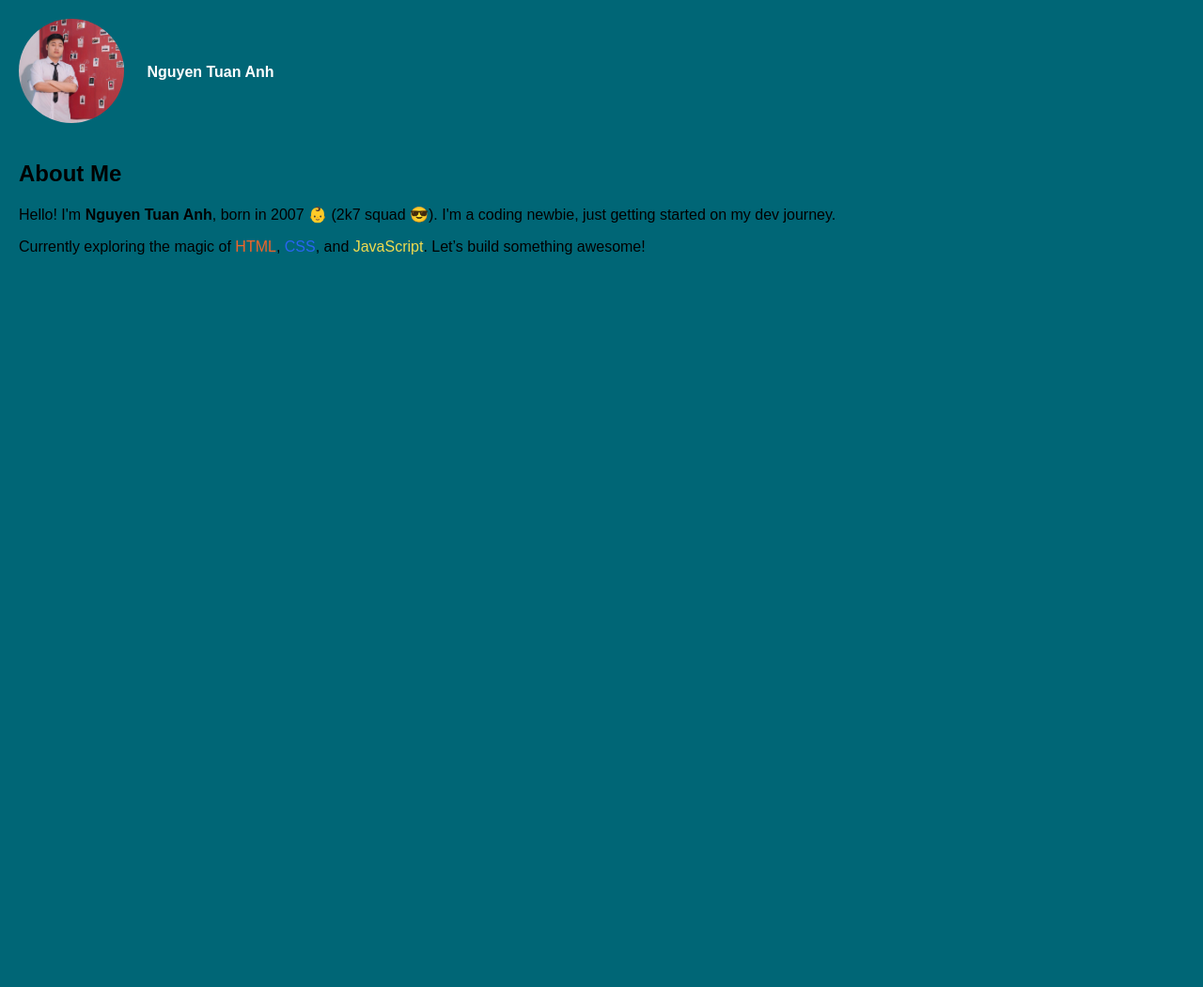
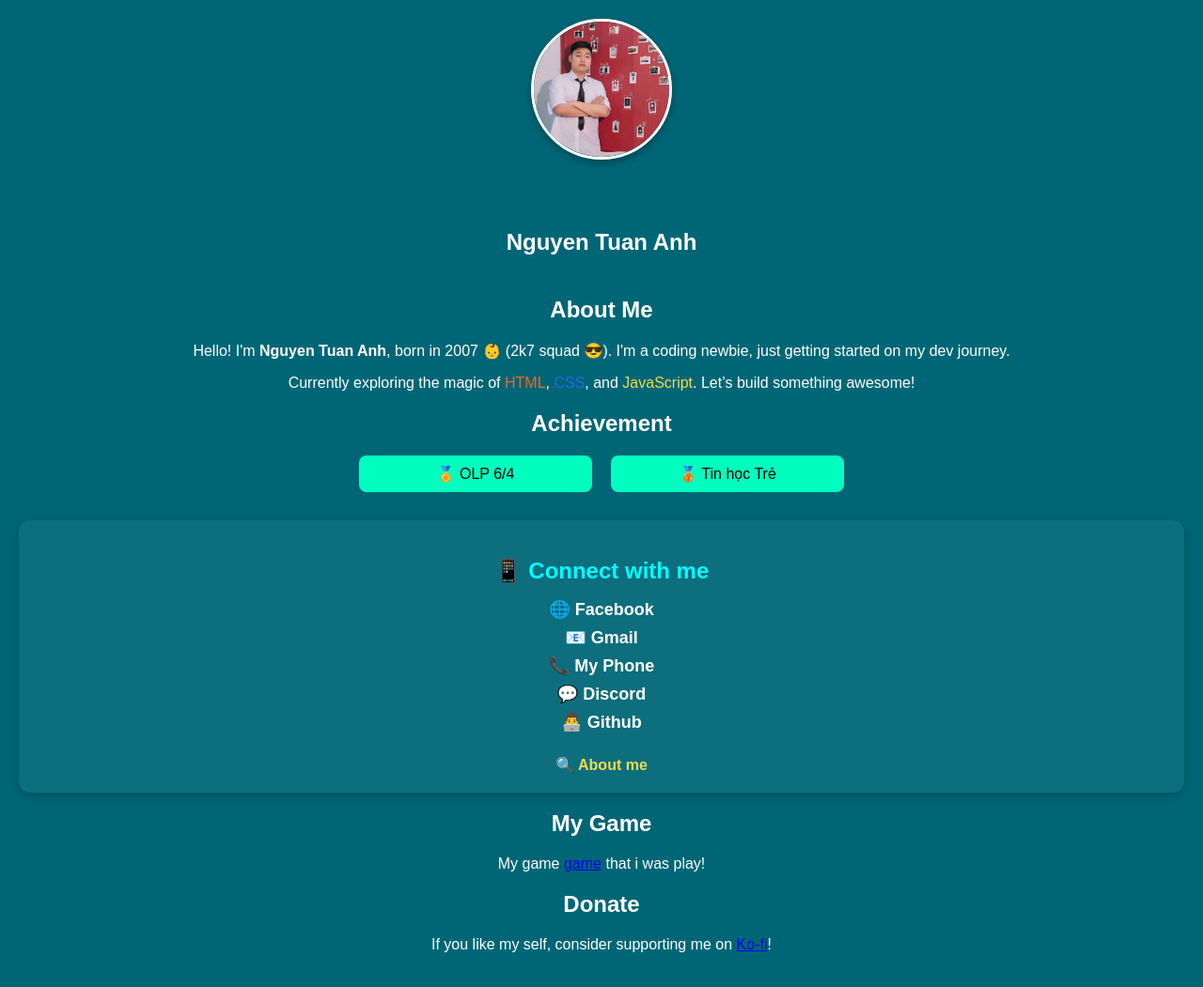
Before and after one commit to ngtuananh1909/about-me, a plain HTML site: page html/index.html in a window 1280 px wide. Shown: the whole page at 94% size. Before the commit the page ends 800 px from the top, so only its background shows below. Drawn offline with Linux system fonts and the light colour scheme.

Commit message:
nearly done

```diff
--- a/css/style.css
+++ b/css/style.css
@@ -1,28 +1,162 @@
-body{
+* {
+    box-sizing: border-box;
+    text-align: center;      /* 👈 Canh giữa nội dung bên trong */
+    width: 100%;
+}
+body {
     background-color: #006676;
     font-family: Arial, sans-serif;
+    color: white;
     margin: 0;
     padding: 20px;
 }
+
 .container {
     display: flex;
     align-items: center;
+    justify-content: center;
     margin-bottom: 20px;
-    width: 10%;
+    width: 100%;
 }
+
 img#avatar {
-    width: 90%;
+    width: 150px;
+    height: 150px;
     border-radius: 50%;
+    border: 3px solid white;
+    box-shadow: 0 4px 10px rgba(0,0,0,0.3);
+    transition: transform 0.3s ease;
 }
+
+img#avatar:hover {
+    transform: scale(1.05);
+}
+
 #info {
     display: flex;
     align-items: center;
-    /* justify-content: center; */
+    gap: 20px;
+    flex-wrap: wrap;
 }
+
 .name {
     color: #fff;
-    font-size: 100%;
+    font-size: 1.5rem;
     font-weight: bold;
-    margin-left: 1%;
-    margin-bottom: 17px;
+    text-align: center;      /* 👈 Canh giữa nội dung bên trong */
+    width: 100%;             /* 👈 Đảm bảo nó đủ rộng để nằm giữa */
+    margin-top: 10px;
 }
+
+#achievement {
+    display: flex;
+    flex-wrap: wrap;
+    justify-content: center;
+    gap: 20px;
+    /* width: 20%; */
+}
+.thanh_tich {
+    padding: 10px;
+    border-radius: 8px;
+    text-align: center;
+    width: 200px;
+}
+#social {
+  background-color: rgba(255, 255, 255, 0.05);
+  border-radius: 12px;
+  padding: 20px;
+  margin-top: 30px;
+  text-align: center;
+  box-shadow: 0 4px 12px rgba(0,0,0,0.2);
+}
+
+#social h2 {
+  color: #00ffff;
+  margin-bottom: 15px;
+}
+
+.social-links {
+  list-style: none;
+  padding: 0;
+  margin-bottom: 15px;
+}
+
+.social-links li {
+  margin: 8px 0;
+}
+
+.social-links a {
+  color: #ffffff;
+  text-decoration: none;
+  font-weight: bold;
+  transition: all 0.3s ease;
+  font-size: 18px;
+}
+
+.social-links a:hover {
+  color: #00ffff;
+  transform: scale(1.05);
+  text-shadow: 0 0 5px #00ffff;
+}
+
+.about-link {
+  display: inline-block;
+  margin-top: 10px;
+  color: #f0db4f;
+  text-decoration: none;
+  font-weight: bold;
+  transition: 0.3s;
+}
+
+.about-link:hover {
+  color: #fff;
+  text-shadow: 0 0 5px #f0db4f;
+}
+#about {
+    background-color: rgba(255, 255, 255, 0.05);
+    border-radius: 12px;
+    padding: 20px;
+    margin-top: 30px;
+    text-align: center;
+    box-shadow: 0 4px 12px rgba(0,0,0,0.2);
+}
+.modal {
+  display: none;
+  position: fixed;
+  top: 0; left: 0;
+  width: 100vw; height: 100vh;
+  background-color: rgba(0, 0, 0, 0.85);
+  justify-content: center;
+  align-items: center;
+  z-index: 999;
+}
+
+.modal img {
+  max-width: 80%;
+  max-height: 80%;
+  border: 4px solid white;
+  border-radius: 12px;
+}
+
+.btn-thanh-tich{
+    width: 20%;
+    padding: 10px;
+    background-color: #00ffbf;
+    color: #000;
+    border: none;
+    border-radius: 8px;
+    cursor: pointer;
+    font-size: 16px;
+}
+.btn-thanh-tich:hover {
+    background-color: #00e6b3;
+    transform: scale(1.05);
+}
+.modal-content {
+  position: relative;
+  background-color: #fff;
+  padding: 20px;
+  border-radius: 12px;
+  box-shadow: 0 4px 12px rgba(0,0,0,0.2);
+  text-align: center;
+}
--- a/html/index.html
+++ b/html/index.html
@@ -12,7 +12,7 @@
             <img src="/picture/avatar.png" alt="my avatar" title="TuanAnh" id ="avatar">
         </div>
         <div class="name">
-            <p>Nguyen Tuan Anh<p>
+            <p>Nguyen Tuan Anh</p>
             <!-- <p>Web Developer</p> -->
         </div>
     </div>
@@ -21,9 +21,43 @@
             <h2>About Me</h2>
             <p>Hello! I'm <strong>Nguyen Tuan Anh</strong>, born in 2007 👶 (2k7 squad 😎). I'm a coding newbie, just getting started on my dev journey.</p>
             <p>Currently exploring the magic of <span style="color:#f16529;">HTML</span>, <span style="color:#2965f1;">CSS</span>, and <span style="color:#f0db4f;">JavaScript</span>. Let’s build something awesome!</p>
+        </div>
+    </div>
+    <h2>Achievement</h2>
+    <div id="achievement">
+        <button class="btn-thanh-tich" onclick="openModal('/picture/thanh-tich-1.png')">🏅 OLP 6/4</button>
+        <button class="btn-thanh-tich" onclick="openModal('/picture/thanh-tich-2.png')">🥉 Tin học Trẻ</button>
+    </div>
 
-        </div>
+    <!-- Modal -->
+    <div id="modal" class="modal" onclick="closeModal()">
+    <img id="modal-img" src="" alt="achievement">
+    </div>
+
+
+    <div id="social">
+        <h2>📱 Connect with me</h2>
+        <ul class="social-links">
+            <li><a href="https://www.facebook.com/tuan.anh.19092007" target="_blank">🌐 Facebook</a></li>
+            <li><a href="mailto:tuananh190907@gmail.com">📧 Gmail</a></li>
+            <li><a href="tel:+84799389161">📞 My Phone</a></li>
+            <li><a href="https://discord.com/users/1212307451991433218" target="_blank">💬 Discord</a></li>
+            <li><a href="https://github.com/ngtuananh1909" target="_blank">👨‍💻 Github</a></li>
+        </ul>
+        <a class="about-link" href="https://gravatar.com/nta1909k7" target="_blank">🔍 About me</a>
+    </div>
+
+
+    <div id="game">
+        <h2>My Game</h2>
+        <p>My game <a href="/html/game.html">game</a> that i was play!</p>
+    </div>
+
+    <div id="donate">
+        <h2>Donate</h2>
+        <p>If you like my self, consider supporting me on <a href="https://ko-fi.com/ngtuananh1909" target="_blank">Ko-fi</a>!</p>
     </div>
 
 </body>
+<script src="/js/script.js"></script>
 </html>
--- a/js/script.js
+++ b/js/script.js
@@ -0,0 +1,10 @@
+function openModal(src) {
+  const modal = document.getElementById("modal");
+  const img = document.getElementById("modal-img");
+  img.src = src;
+  modal.style.display = "flex";
+}
+
+function closeModal() {
+  document.getElementById("modal").style.display = "none";
+}
```
Also changed, not shown: html/game.html (added, +12 -0 lines), picture/thanh-tich-1.png (added), picture/thanh-tich-2.png (added).
